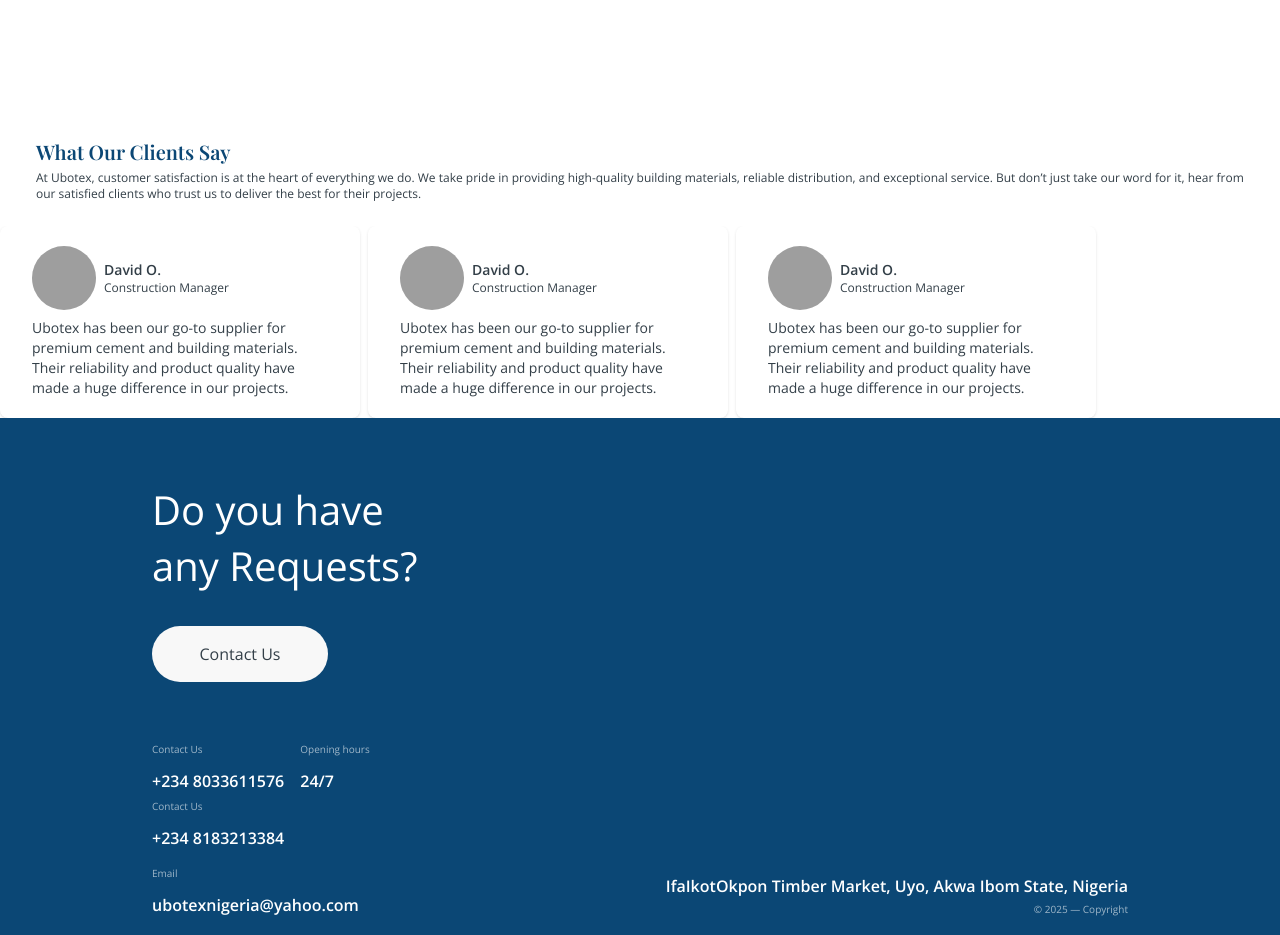
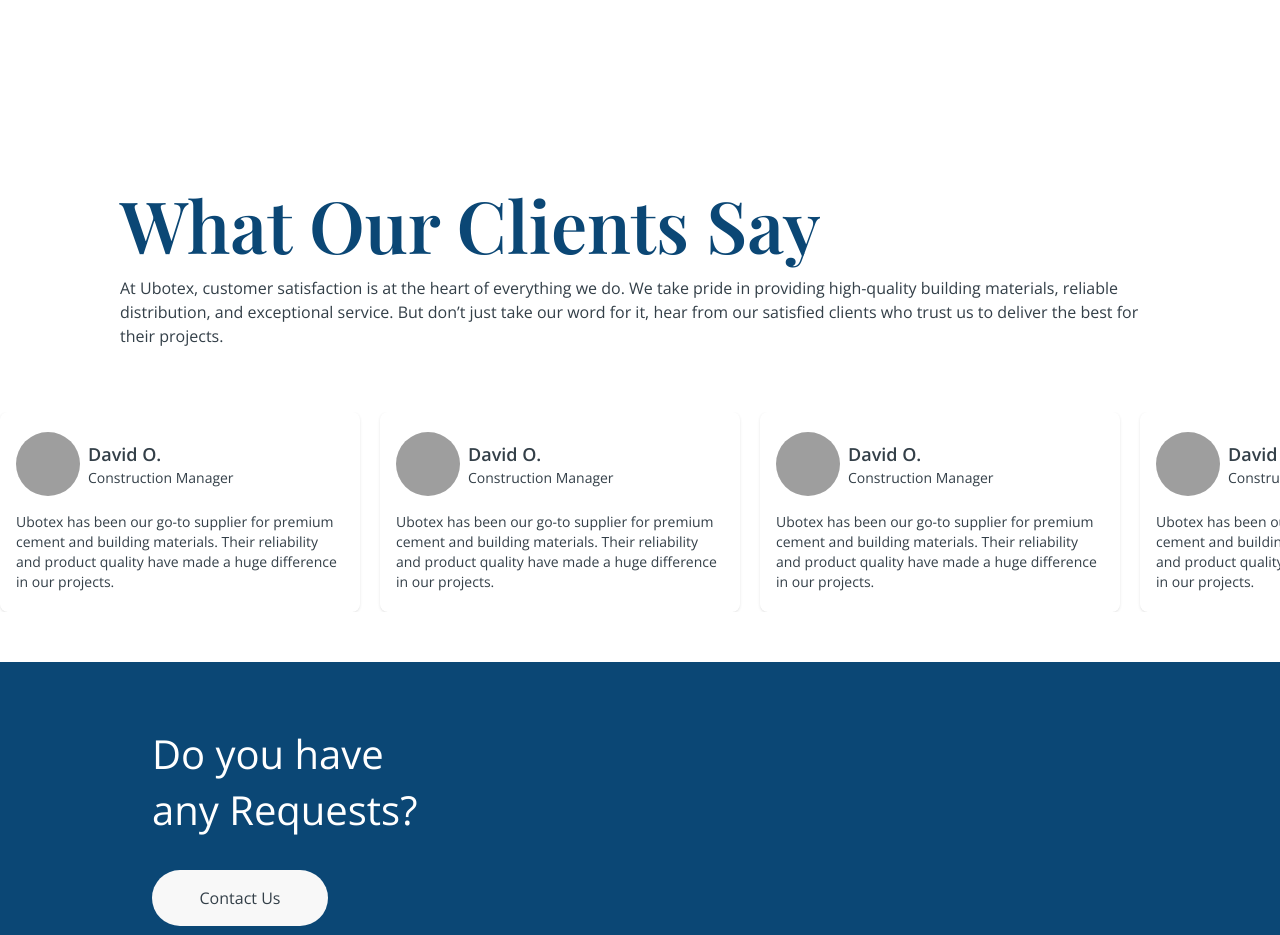
Before and after one commit to liljdot/Ubotex-ltd, a Next.js app: page / in a window 1280 px wide. Shown: the part 6320-7255 px from the top of the page. Built offline with nearby package versions, Linux system fonts and the light colour scheme; grey boxes are pictures that could not be loaded; a web font is replaced by a local one.

Commit message:
Enhance TestimonialsSection layout with responsive spacing and typography adjustments

```diff
--- a/src/app/components/home/TestimonialsSection.tsx
+++ b/src/app/components/home/TestimonialsSection.tsx
@@ -10,7 +10,7 @@ const TestimonialCard: React.FC<TestimonialCardProps> = () => {
     return (
         <>
             <div className={"card w-90 shrink-0 shadow-sm text-base-content " + openSans.className}>
-                <div className="card-body gap-2 px-8 py-5">
+                <div className="card-body gap-2 md:gap-4 px-8 xl:px-4 py-5">
                     <div className="flex justify-start items-center gap-2">
                         <div className="avatar">
                             <div className="w-16 rounded-full">
@@ -19,8 +19,8 @@ const TestimonialCard: React.FC<TestimonialCardProps> = () => {
                         </div>
 
                         <div className="flex flex-col">
-                            <h6 className="text-sm font-semibold">David O.</h6>
-                            <p className="text-xs">Construction Manager</p>
+                            <h6 className="text-sm xl:text-lg font-semibold">David O.</h6>
+                            <p className="text-xs md:text-sm">Construction Manager</p>
                         </div>
                     </div>
 
@@ -37,13 +37,21 @@ const TestimonialsSection: React.FC = () => {
 
     return (
         <>
-            <section className="flex flex-col gap-6">
-                <div className="flex flex-col gap-1 px-9">
-                    <h1 className="text-primary text-xl font-semibold">What Our Clients Say</h1>
-                    <p className={"text-base-content text-xs " + openSans.className}>At Ubotex, customer satisfaction is at the heart of everything we do. We take pride in providing high-quality building materials, reliable distribution, and exceptional service. But don’t just take our word for it, hear from our satisfied clients who trust us to deliver the best for their projects.</p>
+            <section className="flex flex-col gap-6 md:gap-8 lg:gap-12 xl:gap-16 md:py-8 lg:py-10 xl:py-12.5">
+                <div className="flex flex-col gap-1 md:gap-2 lg:gap-3 xl:gap-4 px-9 md:px-12 lg:px-20 xl:px-30">
+                    <h1 className="text-primary text-xl sm:text-2xl md:text-3xl lg:text-5xl xl:text-7xl font-semibold">What Our Clients Say</h1>
+                    <p className={"text-base-content text-xs md:text-sm xl:text-base " + openSans.className}>At Ubotex, customer satisfaction is at the heart of everything we do. We take pride in providing high-quality building materials, reliable distribution, and exceptional service. But don’t just take our word for it, hear from our satisfied clients who trust us to deliver the best for their projects.</p>
                 </div>
 
-                <div className="flex flex-row gap-2 overflow-x-scroll">
+                <div className="flex flex-row gap-2 md:gap-3 lg:gap-4 xl:gap-5 overflow-x-scroll">
+                    <TestimonialCard>
+
+                    </TestimonialCard>
+
+                    <TestimonialCard>
+
+                    </TestimonialCard>
+
                     <TestimonialCard>
 
                     </TestimonialCard>
```
